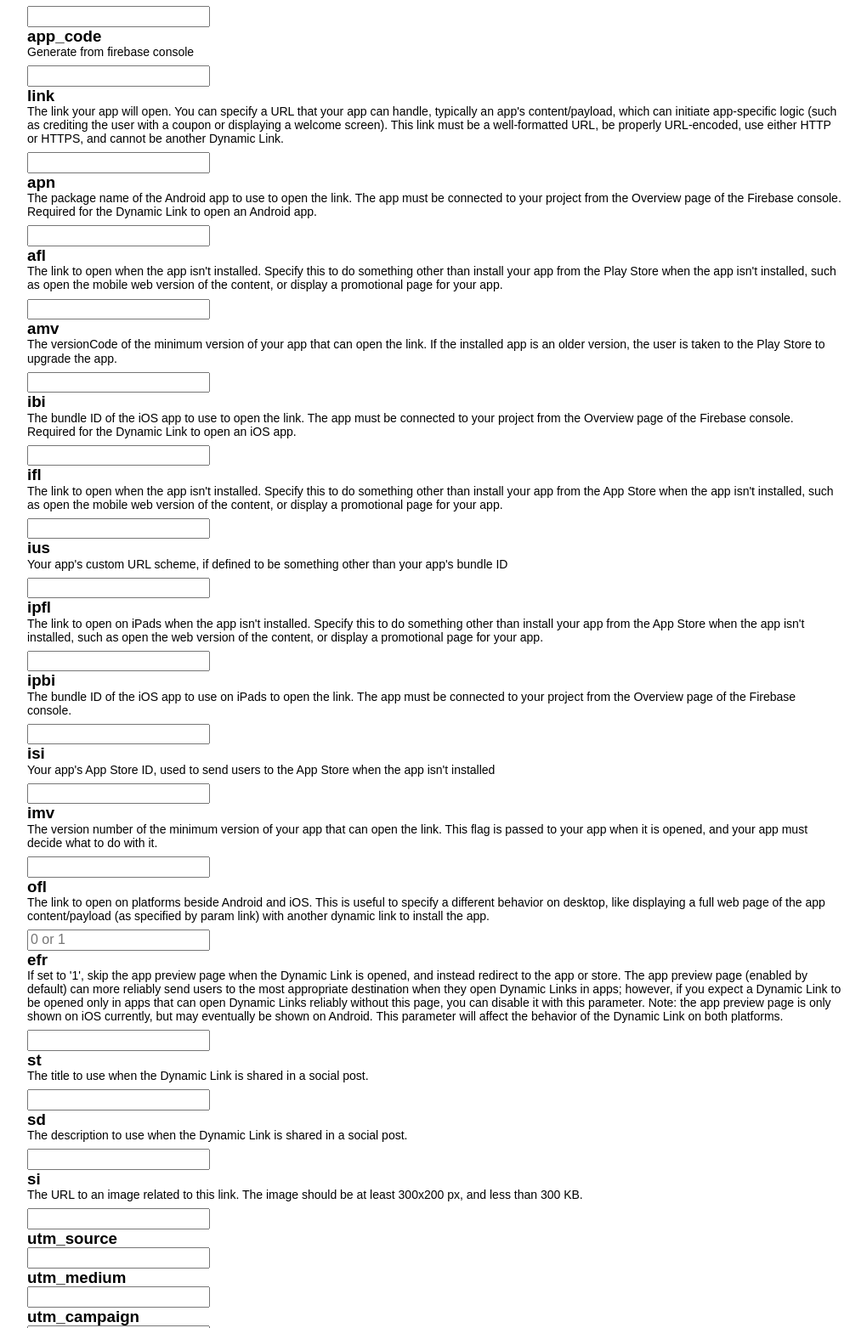
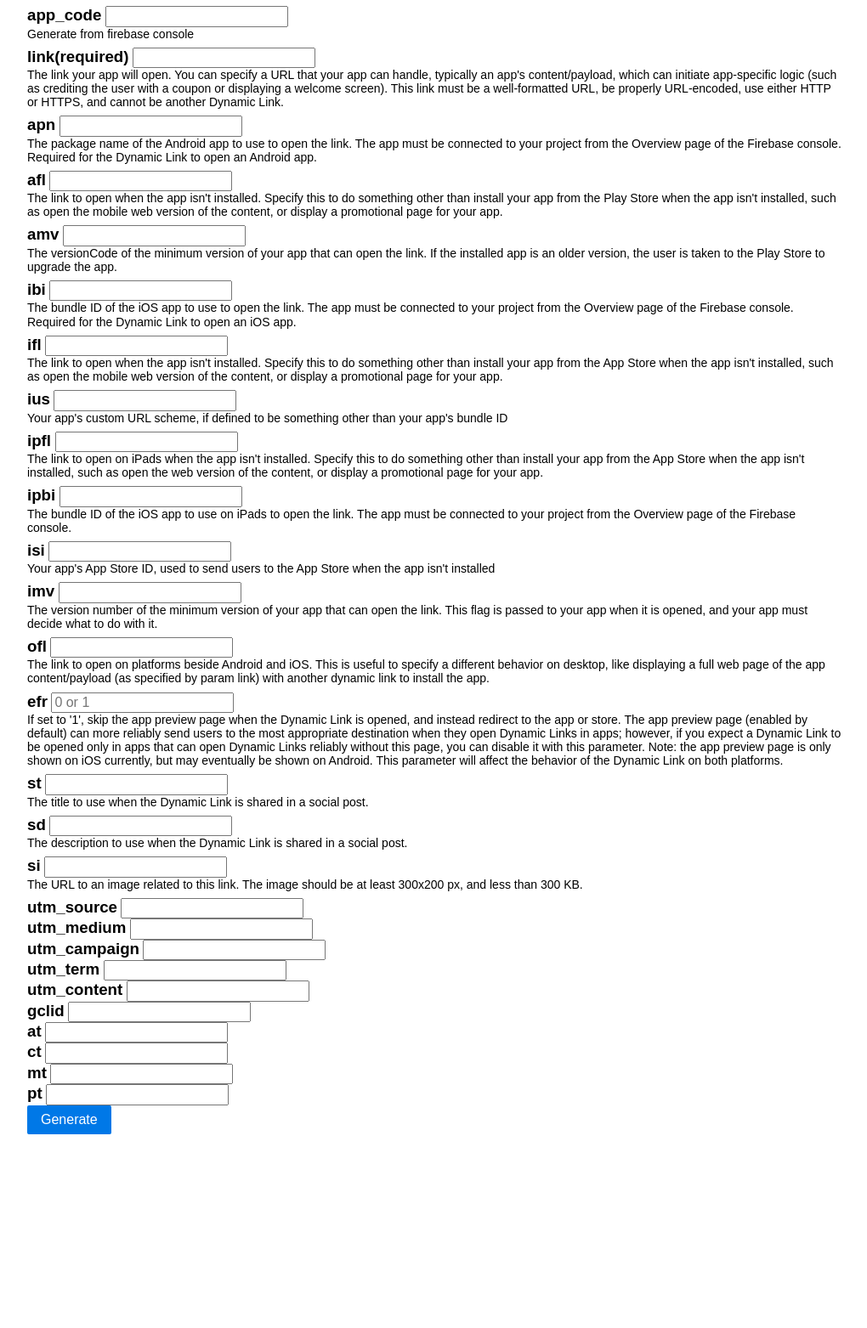
Before and after one commit to tedshd/gen_app_promote_link, a plain HTML site: page index.html in a window 1280 px wide. Shown: the part 120-1683 px from the top of the page at 85% size, without its empty margins (128-1148 px from the left). After the commit the page ends 1455 px from the top, so only its background shows below. Drawn offline with nearby package versions, Linux system fonts and the light colour scheme.

Commit message:
[dev] Update ui.

```diff
--- a/index.html
+++ b/index.html
@@ -12,6 +12,7 @@
         margin: 0 auto;
     }
     h3 {
+        display: inline-block;
         margin: 0;
     }
     p {
@@ -24,111 +25,165 @@
     <section>
         <h1>Generate app link for promote, deeplink, analytics</h1>
         <h2>Dynamic link</h2>
+        <div>
+            <h3>app_code</h3>
             <input type="text" id="app_code">
-        <h3>app_code</h3>
             <p>
             Generate from firebase console
             </p>
+        </div>
+        <div>
+            <h3>link(required)</h3>
             <input type="text" id="link">
-        <h3>link</h3>
             <p>
             The link your app will open. You can specify a URL that your app can handle, typically an app's content/payload, which can initiate app-specific logic (such as crediting the user with a coupon or displaying a welcome screen). This link must be a well-formatted URL, be properly URL-encoded, use either HTTP or HTTPS, and cannot be another Dynamic Link.
             </p>
+        </div>
+        <div>
+            <h3>apn</h3>
             <input type="text" id="apn">
-        <h3>apn</h3>
             <p>
             The package name of the Android app to use to open the link. The app must be connected to your project from the Overview page of the Firebase console. Required for the Dynamic Link to open an Android app.
             </p>
+        </div>
+        <div>
+            <h3>afl</h3>
             <input type="text" id="afl">
-        <h3>afl</h3>
             <p>
             The link to open when the app isn't installed. Specify this to do something other than install your app from the Play Store when the app isn't installed, such as open the mobile web version of the content, or display a promotional page for your app.
             </p>
+        </div>
+        <div>
+            <h3>amv</h3>
             <input type="text" id="amv">
-        <h3>amv</h3>
             <p>
             The versionCode of the minimum version of your app that can open the link. If the installed app is an older version, the user is taken to the Play Store to upgrade the app.
             </p>
+        </div>
+        <div>
+            <h3>ibi</h3>
             <input type="text" id="ibi">
-        <h3>ibi</h3>
             <p>
             The bundle ID of the iOS app to use to open the link. The app must be connected to your project from the Overview page of the Firebase console. Required for the Dynamic Link to open an iOS app.
             </p>
+        </div>
+        <div>
+            <h3>ifl</h3>
             <input type="text" id="ifl">
-        <h3>ifl</h3>
             <p>
             The link to open when the app isn't installed. Specify this to do something other than install your app from the App Store when the app isn't installed, such as open the mobile web version of the content, or display a promotional page for your app.
             </p>
+        </div>
+        <div>
+            <h3>ius</h3>
             <input type="text" id="ius">
-        <h3>ius</h3>
             <p>
             Your app's custom URL scheme, if defined to be something other than your app's bundle ID
             </p>
+        </div>
+        <div>
+            <h3>ipfl</h3>
             <input type="text" id="ipfl">
-        <h3>ipfl</h3>
             <p>
             The link to open on iPads when the app isn't installed. Specify this to do something other than install your app from the App Store when the app isn't installed, such as open the web version of the content, or display a promotional page for your app.
             </p>
+        </div>
+        <div>
+            <h3>ipbi</h3>
             <input type="text" id="ipbi">
-        <h3>ipbi</h3>
             <p>
             The bundle ID of the iOS app to use on iPads to open the link. The app must be connected to your project from the Overview page of the Firebase console.
             </p>
+        </div>
+        <div>
+            <h3>isi</h3>
             <input type="text" id="isi">
-        <h3>isi</h3>
             <p>
             Your app's App Store ID, used to send users to the App Store when the app isn't installed
             </p>
+        </div>
+        <div>
+            <h3>imv</h3>
             <input type="text" id="imv">
-        <h3>imv</h3>
             <p>
             The version number of the minimum version of your app that can open the link. This flag is passed to your app when it is opened, and your app must decide what to do with it.
             </p>
+        </div>
+        <div>
+            <h3>ofl</h3>
             <input type="text" id="ofl">
-        <h3>ofl</h3>
             <p>
             The link to open on platforms beside Android and iOS. This is useful to specify a different behavior on desktop, like displaying a full web page of the app content/payload (as specified by param link) with another dynamic link to install the app.
             </p>
+        </div>
+        <div>
+            <h3>efr</h3>
             <input type="text" id="efr" placeholder="0 or 1">
-        <h3>efr</h3>
             <p>
             If set to '1', skip the app preview page when the Dynamic Link is opened, and instead redirect to the app or store. The app preview page (enabled by default) can more reliably send users to the most appropriate destination when they open Dynamic Links in apps; however, if you expect a Dynamic Link to be opened only in apps that can open Dynamic Links reliably without this page, you can disable it with this parameter. Note: the app preview page is only shown on iOS currently, but may eventually be shown on Android. This parameter will affect the behavior of the Dynamic Link on both platforms.
             </p>
+        </div>
+        <div>
+            <h3>st</h3>
             <input type="text" id="st">
-        <h3>st</h3>
             <p>
             The title to use when the Dynamic Link is shared in a social post.
             </p>
+        </div>
+        <div>
+            <h3>sd</h3>
             <input type="text" id="sd">
-        <h3>sd</h3>
             <p>
             The description to use when the Dynamic Link is shared in a social post.
             </p>
+        </div>
+        <div>
+            <h3>si</h3>
             <input type="text" id="si">
-        <h3>si</h3>
             <p>
             The URL to an image related to this link. The image should be at least 300x200 px, and less than 300 KB.
             </p>
+        </div>
+        <div>
+            <h3>utm_source</h3>
             <input type="text" id="utmSource">
-        <h3>utm_source</h3>
+        </div>
+        <div>
+            <h3>utm_medium</h3>
             <input type="text" id="utmMedium">
-        <h3>utm_medium</h3>
+        </div>
+        <div>
+            <h3>utm_campaign</h3>
             <input type="text" id="utmCampaign">
-        <h3>utm_campaign</h3>
+        </div>
+        <div>
+            <h3>utm_term</h3>
             <input type="text" id="utmTerm">
-        <h3>utm_term</h3>
+        </div>
+        <div>
+            <h3>utm_content</h3>
             <input type="text" id="utmContent">
-        <h3>utm_content</h3>
+        </div>
+        <div>
+            <h3>gclid</h3>
             <input type="text" id="gclId">
-        <h3>gclid</h3>
+        </div>
+        <div>
+            <h3>at</h3>
             <input type="text" id="at">
-        <h3>at</h3>
+        </div>
+        <div>
+            <h3>ct</h3>
             <input type="text" id="ct">
-        <h3>ct</h3>
+        </div>
+        <div>
+            <h3>mt</h3>
             <input type="text" id="mt">
-        <h3>mt</h3>
+        </div>
+        <div>
+            <h3>pt</h3>
             <input type="text" id="pt">
-        <h3>pt</h3>
+        </div>
         <button id="gen_d_l" class="pure-button pure-button-primary">Generate</button>
         <div id="gen_dynamic_link"></div>
     </section>
```
Lines whose indentation alone changed are shown as unchanged.
